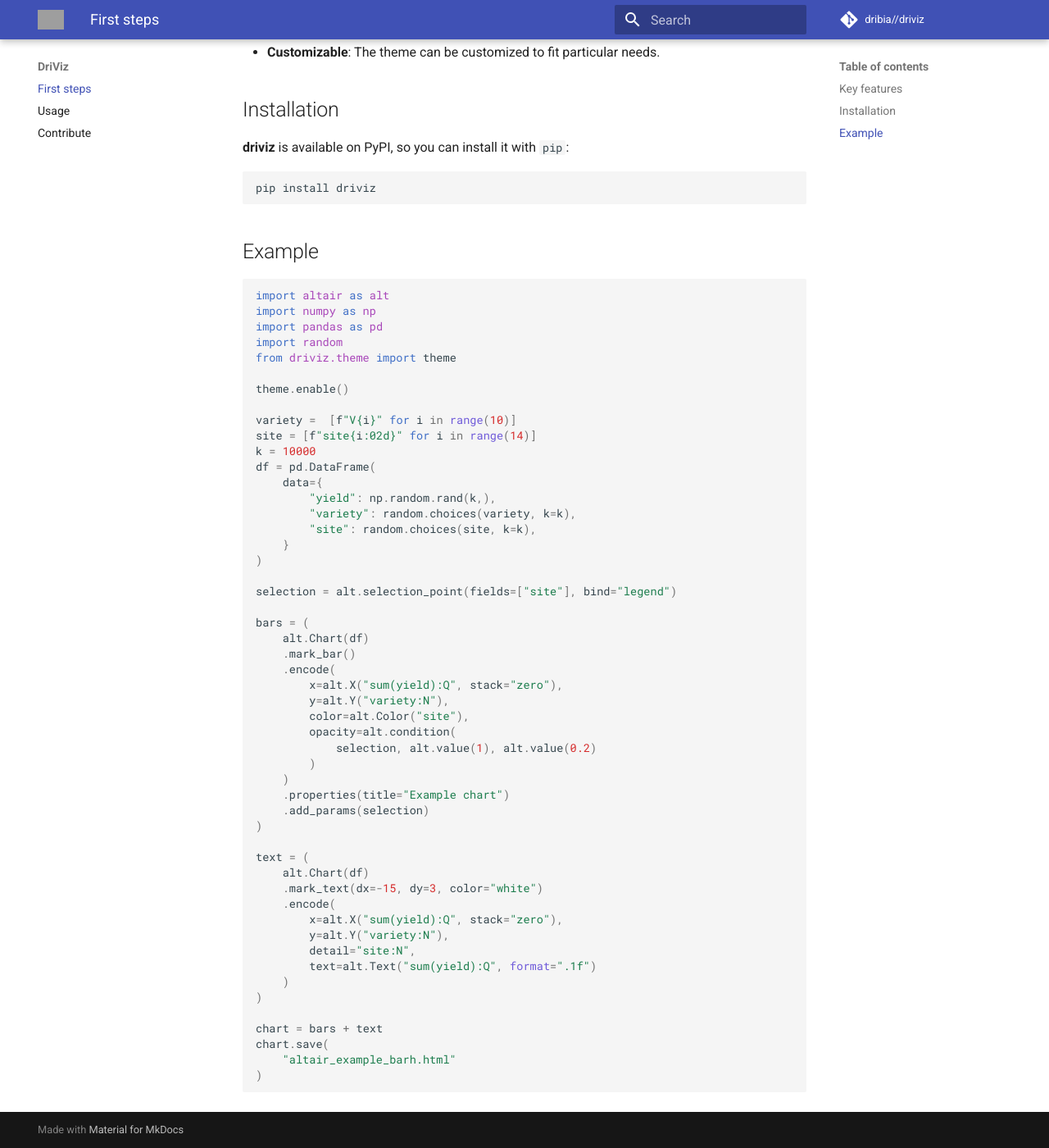
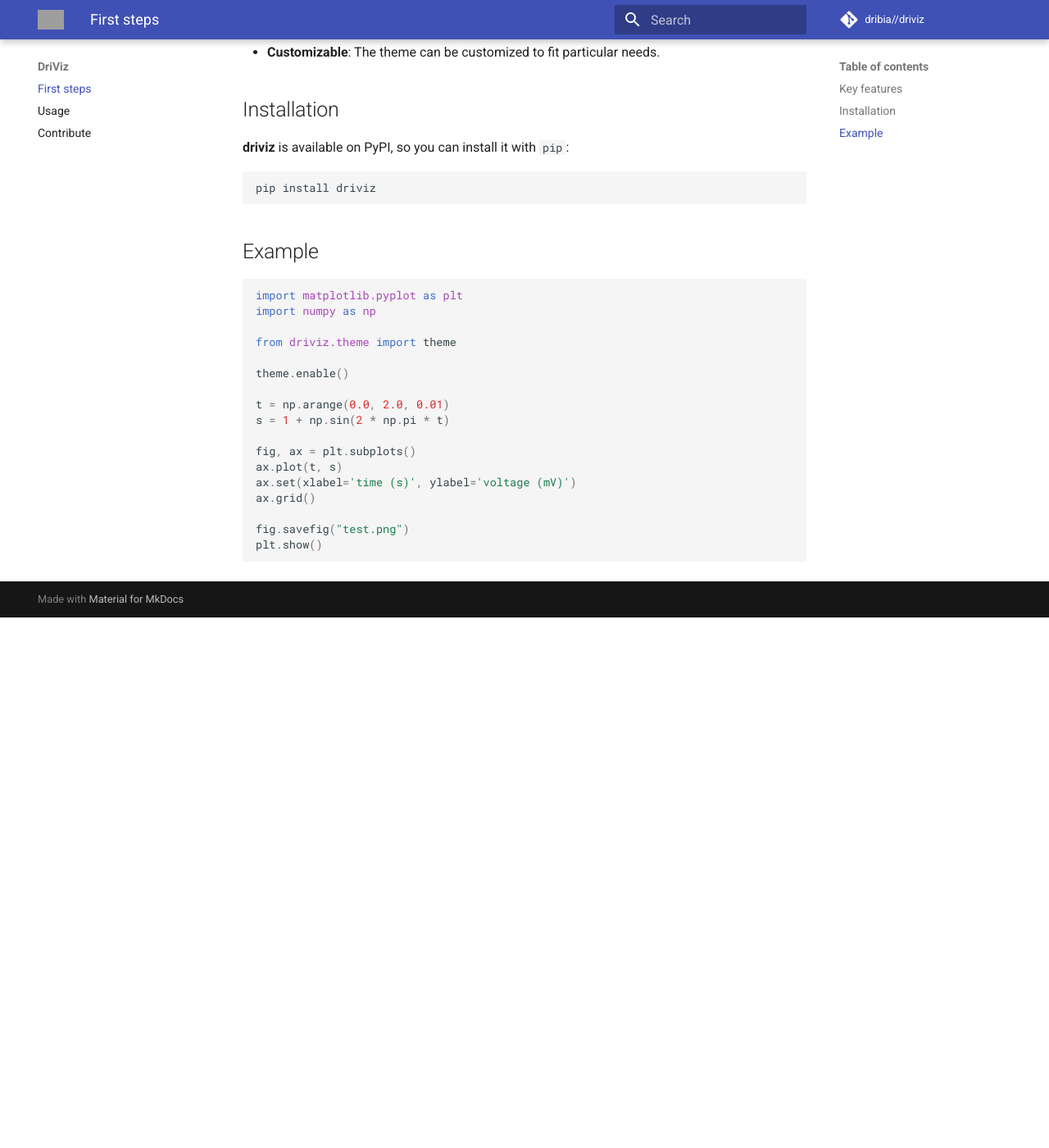
Before and after one commit to dribia/driviz, an MkDocs documentation site: the page built from docs/index.md, in a window 1280 px wide and 1400 px high, scrolled down 742 px. Shown: the whole window at 82% size. Built offline with MkDocs 1.6.1 and Material for MkDocs 9.7.7, drawn with Linux system fonts in a browser that asks for light colours; comment, search, counter and statistics services are not loaded; after the commit the page ends 1495 px from its top, so only the background shows below that; grey boxes are pictures that could not be loaded.

Commit message:
Change initial example to something simpler.

````diff
--- a/docs/index.md
+++ b/docs/index.md
@@ -42,55 +42,21 @@ pip install driviz
 ## Example
 
 ```python
-import altair as alt
+import matplotlib.pyplot as plt
 import numpy as np
-import pandas as pd
-import random
+
 from driviz.theme import theme
 
 theme.enable()
 
-variety =  [f"V{i}" for i in range(10)]
-site = [f"site{i:02d}" for i in range(14)]
-k = 10000
-df = pd.DataFrame(
-    data={
-        "yield": np.random.rand(k,),
-        "variety": random.choices(variety, k=k),
-        "site": random.choices(site, k=k),
-    }
-)
+t = np.arange(0.0, 2.0, 0.01)
+s = 1 + np.sin(2 * np.pi * t)
 
-selection = alt.selection_point(fields=["site"], bind="legend")
+fig, ax = plt.subplots()
+ax.plot(t, s)
+ax.set(xlabel='time (s)', ylabel='voltage (mV)')
+ax.grid()
 
-bars = (
-    alt.Chart(df)
-    .mark_bar()
-    .encode(
-        x=alt.X("sum(yield):Q", stack="zero"),
-        y=alt.Y("variety:N"),
-        color=alt.Color("site"),
-        opacity=alt.condition(
-            selection, alt.value(1), alt.value(0.2)
-        )
-    )
-    .properties(title="Example chart")
-    .add_params(selection)
-)
-
-text = (
-    alt.Chart(df)
-    .mark_text(dx=-15, dy=3, color="white")
-    .encode(
-        x=alt.X("sum(yield):Q", stack="zero"),
-        y=alt.Y("variety:N"),
-        detail="site:N",
-        text=alt.Text("sum(yield):Q", format=".1f")
-    )
-)
-
-chart = bars + text
-chart.save(
-    "altair_example_barh.html"
-)
+fig.savefig("test.png")
+plt.show()
 ```
````
